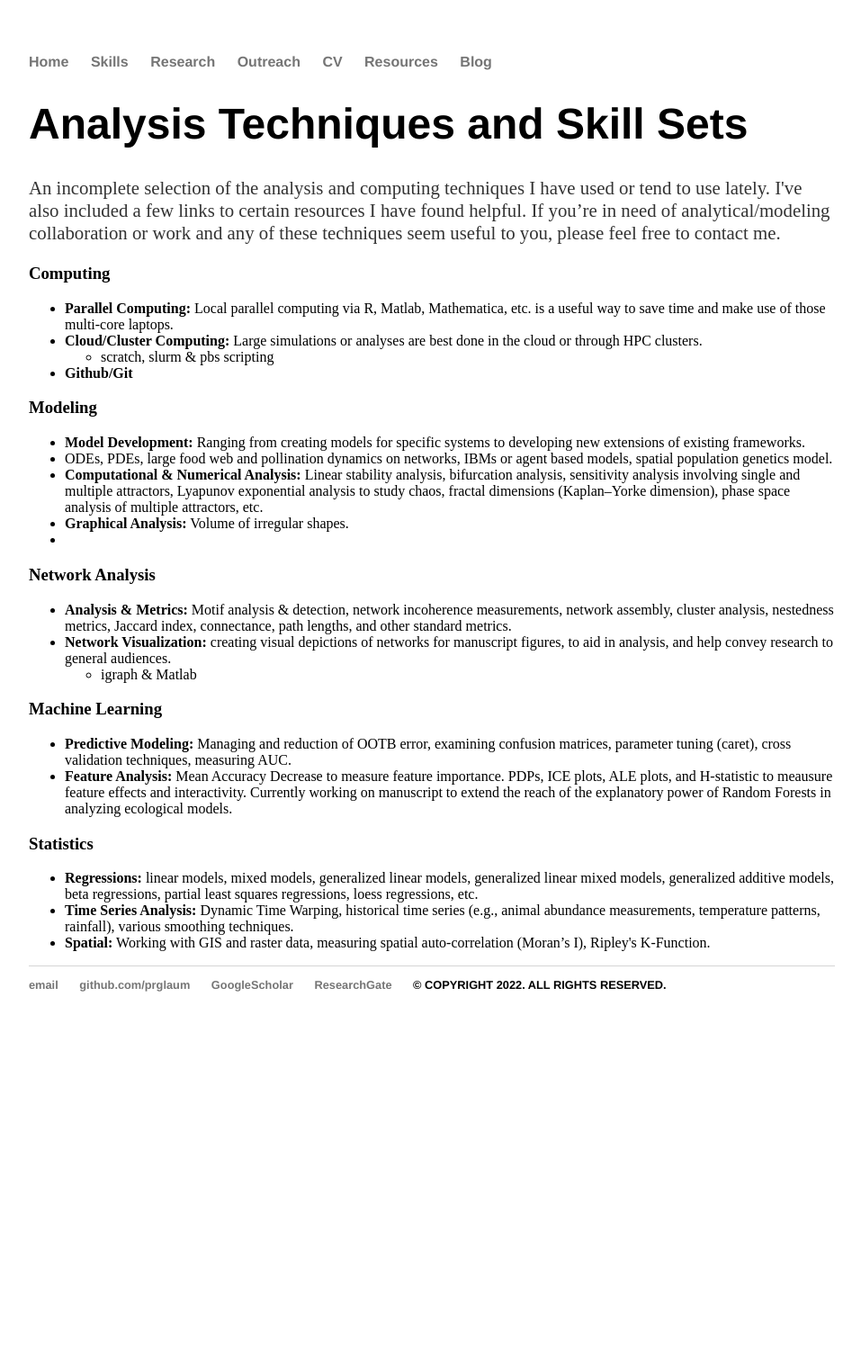
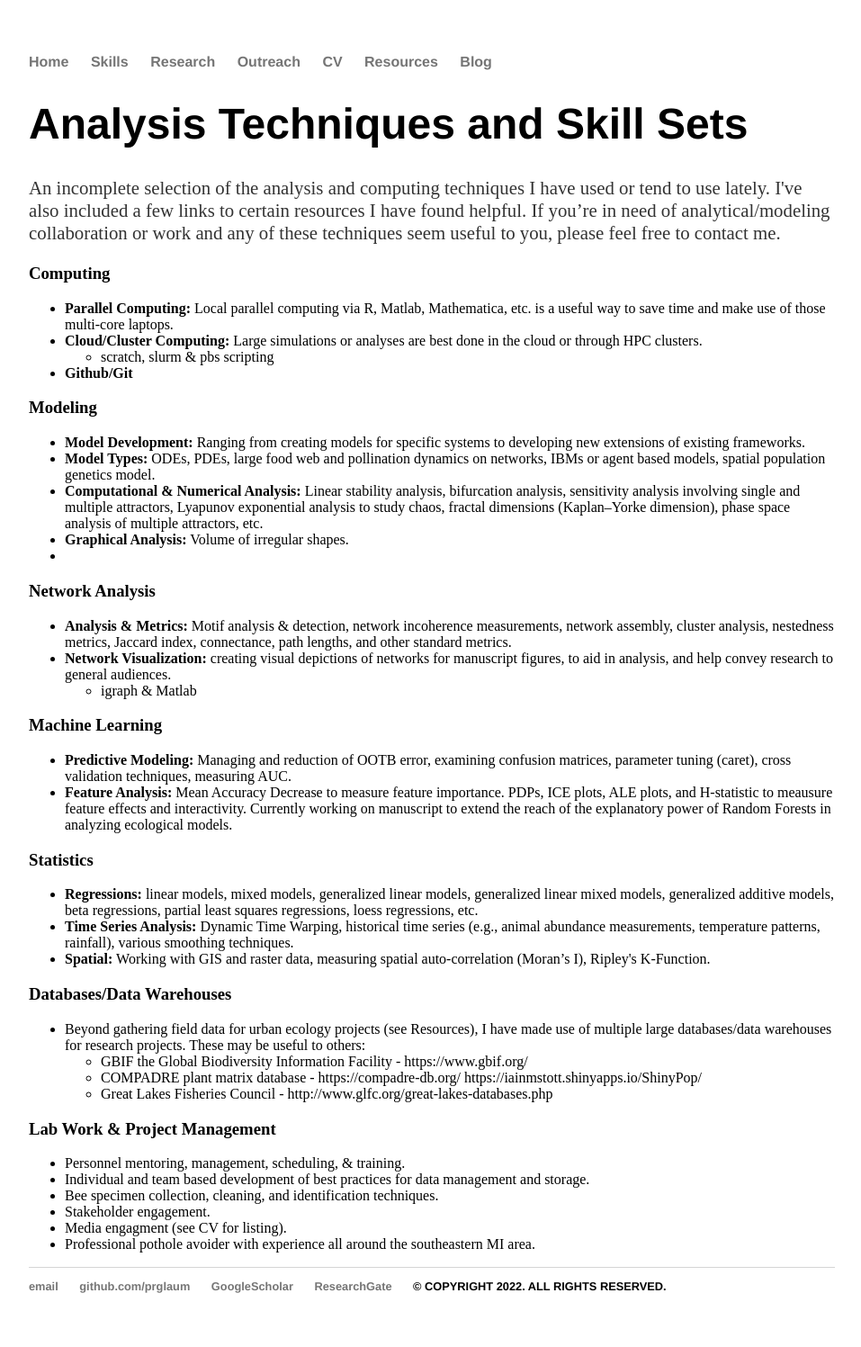
Before and after one commit to prglaum/prglaum.github.io, a Jekyll site: the page built from skills/index.html, in a window 1280 px wide. Shown: the whole page at 90% size, without its empty margins (160-1117 px from the left). Built offline with Jekyll 4.4.1, drawn with Linux system fonts in a browser that asks for light colours; before the commit the page ends 1162 px from its top, so only the background shows below that.

Commit message:
Update index.html

```diff
--- a/skills/index.html
+++ b/skills/index.html
@@ -22,7 +22,7 @@ title: Analysis Techniques and Skill Sets
 <h3>Modeling</h3>
 <ul>
 	<li><b>Model Development:</b> Ranging from creating models for specific systems to developing new extensions of existing frameworks.</li>
-	<li><Model Types:</b> ODEs, PDEs, large food web and pollination dynamics on networks, IBMs or agent based models, spatial population genetics model.</li>
+	<li><b>Model Types:</b> ODEs, PDEs, large food web and pollination dynamics on networks, IBMs or agent based models, spatial population genetics model.</li>
 	<li><b>Computational & Numerical Analysis:</b> Linear stability analysis, bifurcation analysis, sensitivity analysis involving single and multiple attractors,
 		Lyapunov exponential analysis to study chaos, fractal dimensions (Kaplan–Yorke dimension), phase space analysis of multiple attractors, etc.</li>
 	<li><b>Graphical Analysis:</b> Volume of irregular shapes.<li>
@@ -54,3 +54,24 @@ title: Analysis Techniques and Skill Sets
 		various smoothing techniques.</li>
 	<li><b>Spatial:</b> Working with GIS and raster data, measuring spatial auto-correlation (Moran’s I), Ripley's K-Function.</li>
 </ul>
+
+<h3>Databases/Data Warehouses</h3>
+<ul>
+	<li>Beyond gathering field data for urban ecology projects (see Resources), I have made use of multiple large databases/data warehouses for research projects.
+		These may be useful to others:</li>
+		<ul>
+			<li>GBIF the Global Biodiversity Information Facility - https://www.gbif.org/</li>
+			<li>COMPADRE plant matrix database - https://compadre-db.org/   https://iainmstott.shinyapps.io/ShinyPop/</li>
+			<li>Great Lakes Fisheries Council - http://www.glfc.org/great-lakes-databases.php</li>
+		</ul>
+</ul>
+
+<h3>Lab Work & Project Management</h3>
+<ul>
+	<li>Personnel mentoring, management, scheduling, & training.</li>
+	<li>Individual and team based development of best practices for data management and storage.</li>
+	<li>Bee specimen collection, cleaning, and identification techniques.</li>
+	<li>Stakeholder engagement.</li>
+	<li>Media engagment (see CV for listing).</li>
+	<li>Professional pothole avoider with experience all around the southeastern MI area.</li>
+</ul>
```
